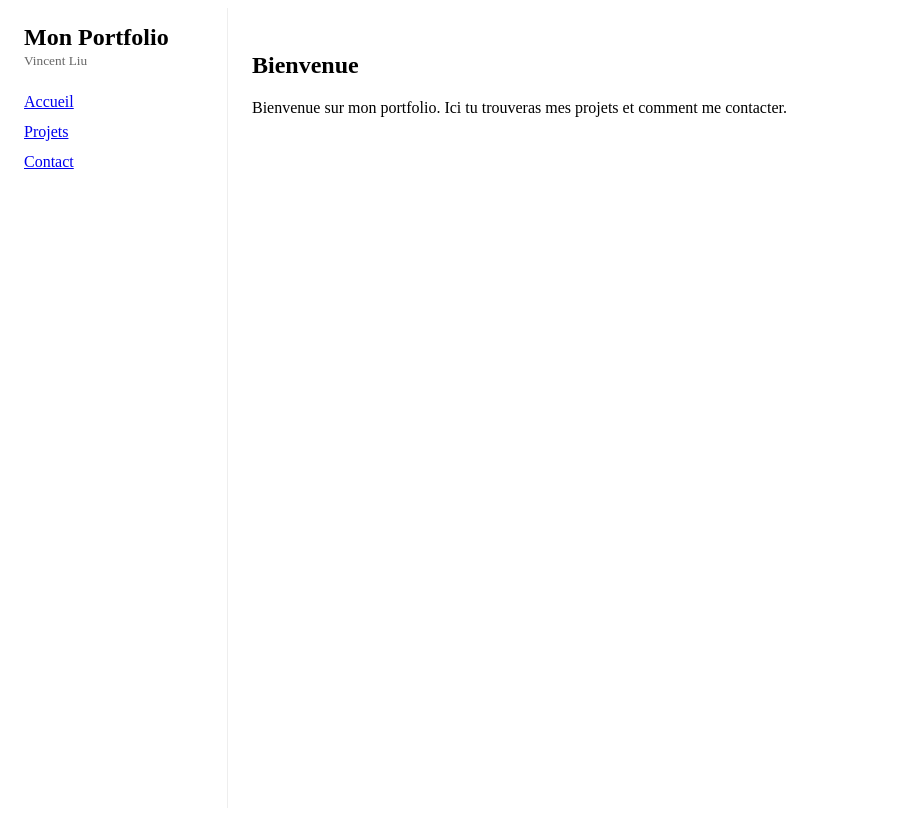
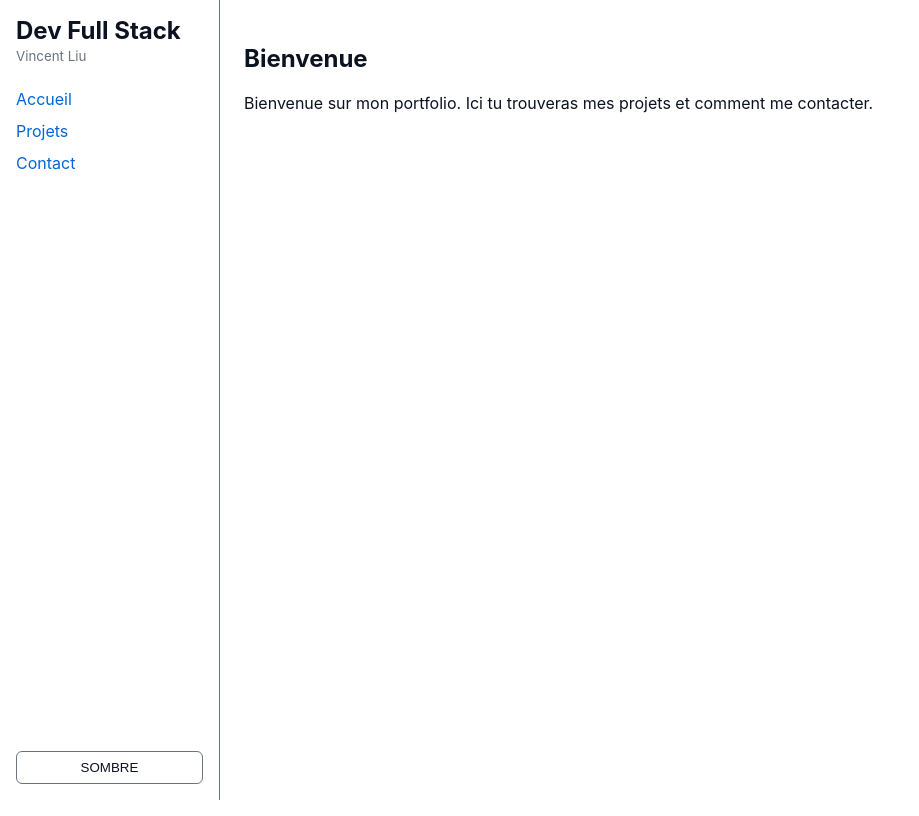
Before and after one commit to vinsliu/didactic-potato, a React (Vite) app: page / in a window 1280 px wide. Shown: the whole page, without its empty margins (0-919 px from the left). Built offline with nearby package versions, Linux system fonts and the light colour scheme.

Commit message:
Theme function added

```diff
--- /dev/null
+++ b/src/assets/css/theme.css
@@ -0,0 +1,36 @@
+:root {
+  --bg: #ffffff;
+  --text: #0b1220;
+  --muted: #6b7280;
+  --accent: #0366d6;
+}
+
+[data-theme="dark"] {
+  --bg: #0b1016;
+  --text: #e6eef6;
+  --muted: #9aa6b2;
+  --accent: #61dafb;
+}
+
+html, body {
+  height: 100%;
+  margin: 0;
+}
+
+body {
+  background: var(--bg);
+  color: var(--text);
+  font-family: Inter, ui-sans-serif, system-ui, -apple-system, "Segoe UI", Roboto, "Helvetica Neue", Arial;
+  -webkit-font-smoothing: antialiased;
+  -moz-osx-font-smoothing: grayscale;
+  transition: background-color 180ms ease, color 180ms ease;
+}
+
+a {
+  color: var(--accent);
+  text-decoration: none;
+}
+
+button {
+  color: var(--text);
+}
--- a/src/components/Header.jsx
+++ b/src/components/Header.jsx
@@ -1,24 +1,65 @@
-import React from "react";
+import React, { useEffect, useState } from "react";
 import Navbar from "./Navbar";
 
 export default function Header() {
+  const [theme, setTheme] = useState("light");
+
+  useEffect(() => {
+    // load persisted theme or default to light
+    const stored = localStorage.getItem("theme");
+    const initial = stored === "dark" ? "dark" : "light";
+    setTheme(initial);
+    document.documentElement.setAttribute("data-theme", initial);
+  }, []);
+
+  useEffect(() => {
+    // keep document and storage in sync
+    document.documentElement.setAttribute("data-theme", theme);
+    localStorage.setItem("theme", theme);
+  }, [theme]);
+
+  function toggleTheme() {
+    setTheme((t) => (t === "light" ? "dark" : "light"));
+  }
+
   return (
     <aside
       style={{
         width: 220,
         minHeight: "100vh",
-        borderRight: "1px solid #eee",
+        borderRight: "1px solid var(--muted, #eee)",
         padding: "1rem",
         boxSizing: "border-box",
+        display: "flex",
+        flexDirection: "column",
+        justifyContent: "space-between",
       }}
     >
-      <div style={{ marginBottom: "1.5rem" }}>
-        {/* Logo / Title - not part of navigation */}
-        <h2 style={{ margin: 0 }}>Mon Portfolio</h2>
-        <small style={{ color: "#666" }}>Vincent Liu</small>
+      <div>
+        <div style={{ marginBottom: "1.5rem" }}>
+          <h2 style={{ margin: 0 }}>Dev Full Stack</h2>
+          <small style={{ color: "var(--muted, #666)" }}>Vincent Liu</small>
+        </div>
+
+        <Navbar />
       </div>
 
-      <Navbar />
+      <div style={{ marginTop: "1rem" }}>
+        <button
+          onClick={toggleTheme}
+          aria-label="Basculer le thème clair/sombre"
+          style={{
+            width: "100%",
+            padding: "0.5rem 0.75rem",
+            borderRadius: 6,
+            border: "1px solid var(--muted, #ccc)",
+            background: "transparent",
+            cursor: "pointer",
+          }}
+        >
+          {theme === "light" ? "SOMBRE" : "CLAIR"}
+        </button>
+      </div>
     </aside>
   );
 }
--- a/src/main.jsx
+++ b/src/main.jsx
@@ -1,5 +1,6 @@
 import { StrictMode } from "react";
 import { createRoot } from "react-dom/client";
+import "./assets/css/theme.css";
 import App from "./App";
 
 createRoot(document.getElementById("root")).render(
```
